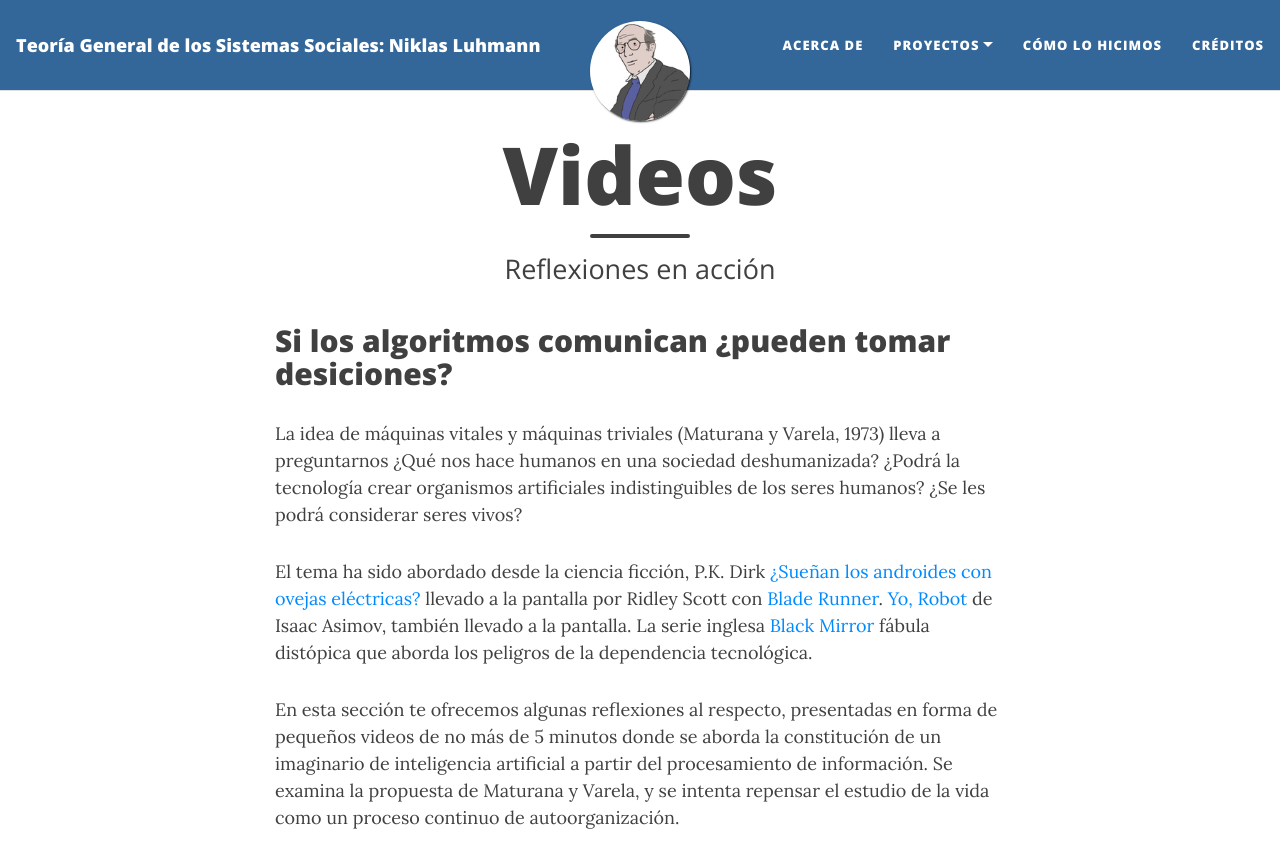
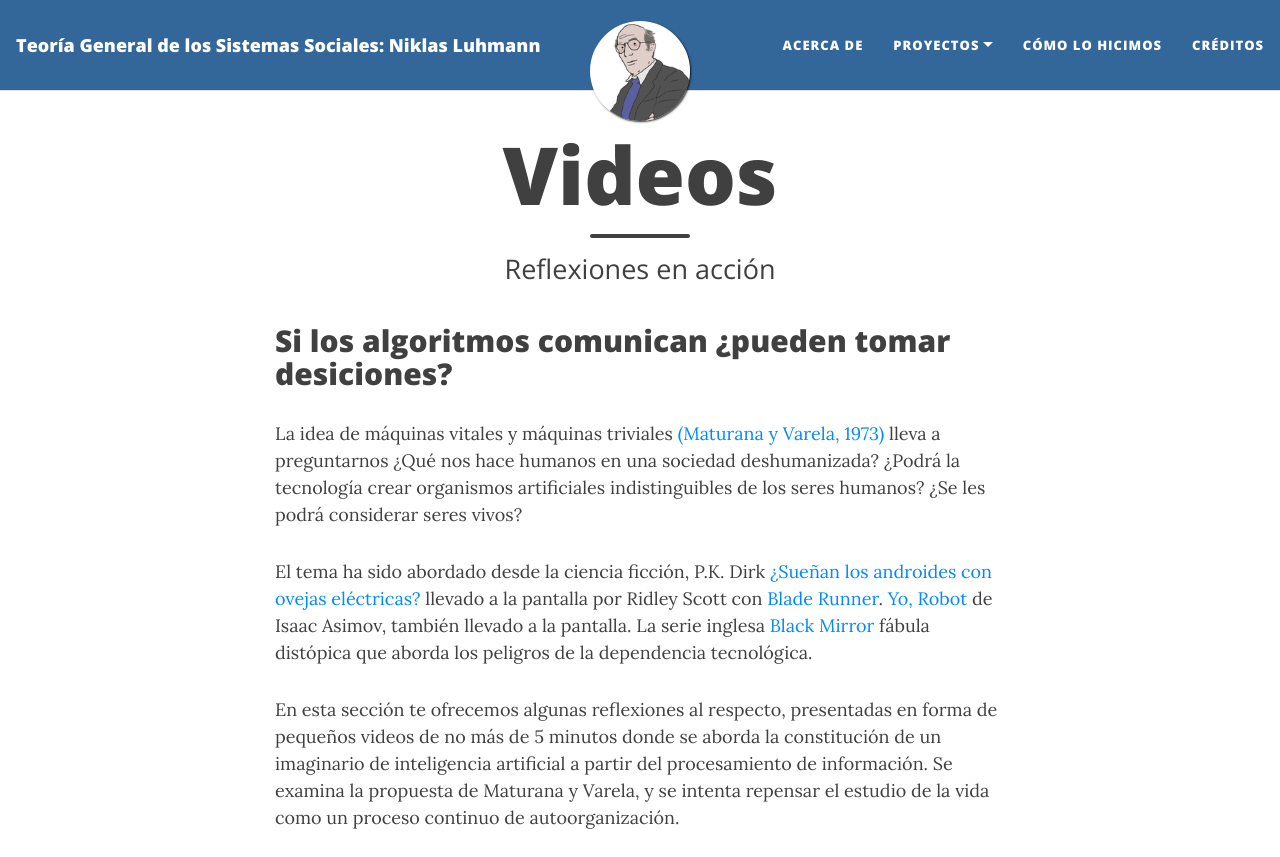
Before and after one commit to rosariorogel/luhmann, a Jekyll site: the page built from _pages/videos.md, in a window 1280 px wide and 1400 px high, cut to the strip 0-857 px from the top of the window. Built offline with Jekyll 4.4.1, drawn with Linux system fonts in a browser that asks for light colours; nearby versions of some CDN libraries; part of the change alters nothing that is shown; some of the changed text lies outside the part shown.

```diff
--- a/_pages/videos.md
+++ b/_pages/videos.md
@@ -7,12 +7,11 @@ permalink: videos
 
 ## Si los algoritmos comunican ¿pueden tomar desiciones?
 
-La idea de máquinas vitales y máquinas triviales (Maturana y Varela, 1973) lleva a preguntarnos ¿Qué nos hace humanos en una sociedad deshumanizada? ¿Podrá la tecnología crear organismos artificiales indistinguibles de los seres humanos? ¿Se les podrá considerar seres vivos?
+La idea de máquinas vitales y máquinas triviales [(Maturana y Varela, 1973)](chrome-extension://efaidnbmnnnibpcajpcglclefindmkaj/https://des-juj.infd.edu.ar/sitio/educacion-emocional-2019/upload/De_maquinas_y_Seres_Vivos_-_Maturana.pdf) lleva a preguntarnos ¿Qué nos hace humanos en una sociedad deshumanizada? ¿Podrá la tecnología crear organismos artificiales indistinguibles de los seres humanos? ¿Se les podrá considerar seres vivos?
 
 El tema ha sido abordado desde la ciencia ficción, P.K. Dirk [¿Sueñan los androides con ovejas eléctricas?](chrome-extension://efaidnbmnnnibpcajpcglclefindmkaj/https://www.philosophia.cl/biblioteca/dick/runner.pdf) llevado a la pantalla por Ridley Scott con [Blade Runner](https://es.wikipedia.org/wiki/Blade_Runner). [Yo, Robot](chrome-extension://efaidnbmnnnibpcajpcglclefindmkaj/https://redescol.ilce.edu.mx/20aniversario/componentes/proyec_colab/2005/solaris/redescolar.ilce.edu.mx/redescolar/proyectos/solaris/scifi/yo_robot.pdf) de Isaac Asimov, también llevado a la pantalla. La serie inglesa [Black Mirror](https://www.netflix.com/mx/title/70264888) fábula distópica que aborda los peligros de la dependencia tecnológica.
 
 En esta sección te ofrecemos algunas reflexiones al respecto, presentadas en forma de pequeños videos de no más de 5 minutos donde se aborda la constitución de un imaginario de inteligencia artificial a partir del procesamiento de información. Se examina la propuesta de Maturana y Varela, y se intenta repensar el estudio de la vida como un proceso continuo de autoorganización.
-
 
 
 <iframe
@@ -24,9 +23,3 @@ En esta sección te ofrecemos algunas reflexiones al respecto, presentadas en fo
     mozallowfullscreen
     allowfullscreen
     allow="microphone; camera; display-capture"></iframe>
-
->
-
-## Referencias
-
-Maturana, Humberto, y Francisco Varela. De máquinas y seres vivos: autopoiesis, la organización de lo vivo. Editorial Universitaria : Lumen, 2005, https://des-juj.infd.edu.ar/sitio/educacion-emocional-2019/upload/De_maquinas_y_Seres_Vivos_-_Maturana.pdf.
```
